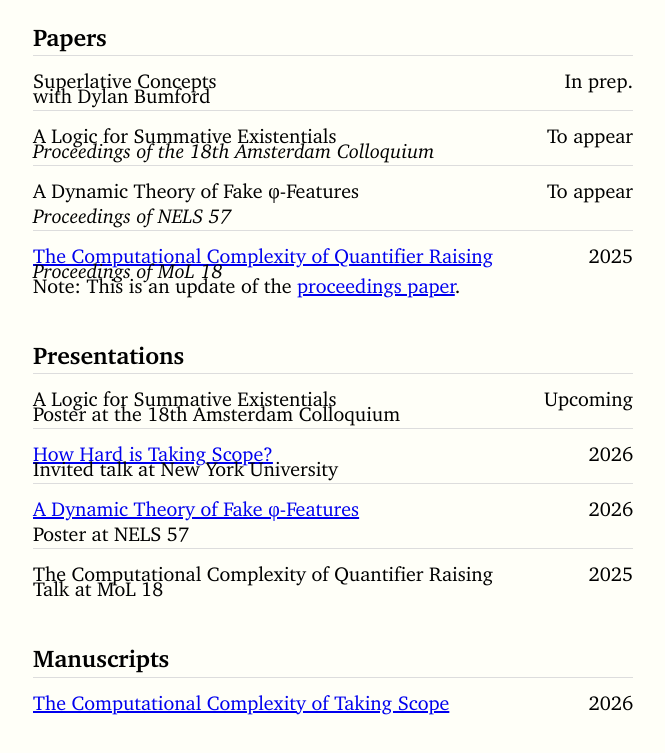
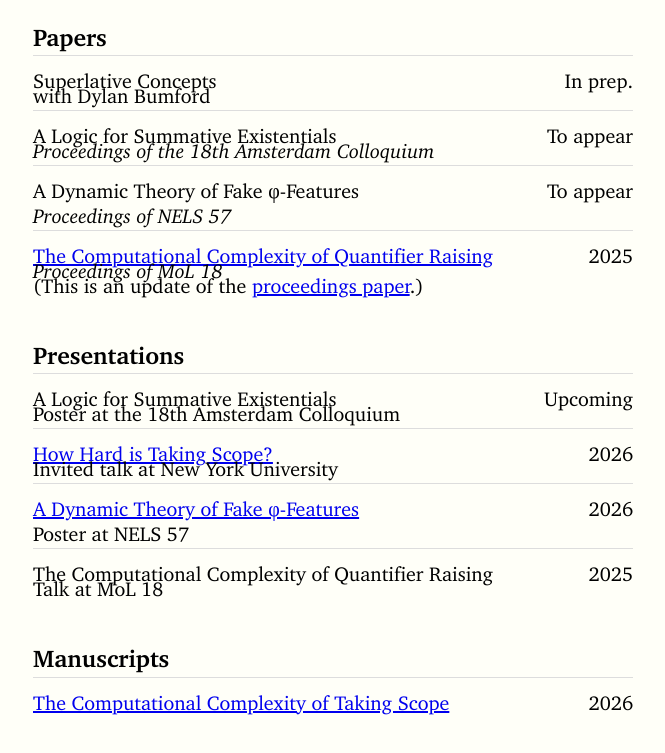
Before and after one commit to nedsanger/nedsanger.github.io, a plain HTML site: page docs/work.html in a window 1280 px wide. Shown: the part 49-802 px from the top of the page, without its empty margins (307-972 px from the left). Drawn offline with Linux system fonts and the light colour scheme.

Commit message:
update note about MoL 2025 paper

```diff
--- a/docs/work.html
+++ b/docs/work.html
@@ -40,7 +40,7 @@
 <td style="text-align: right;">To appear</td>
 </tr>
 <tr>
-<td><a href="files/qr-complexity-2025.pdf">The Computational Complexity of Quantifier Raising</a><br><em>Proceedings of MoL 18</em><br>Note: This is an update of the <a href="https://aclanthology.org/2025.mol-1.12/">proceedings paper</a>.</td>
+<td><a href="files/qr-complexity-2025.pdf">The Computational Complexity of Quantifier Raising</a><br><em>Proceedings of MoL 18</em><br>(This is an update of the <a href="https://aclanthology.org/2025.mol-1.12/">proceedings paper</a>.)</td>
 <td style="text-align: right;">2025</td>
 </tr>
 </tbody>
```
Also changed, not shown: 1 other file.
